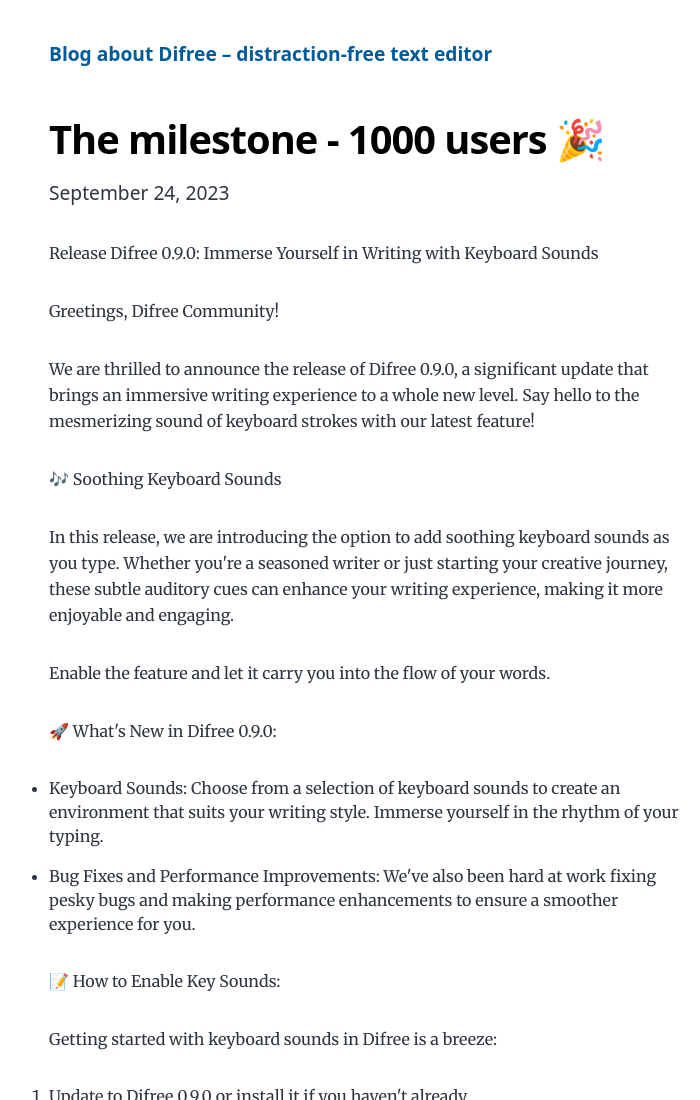
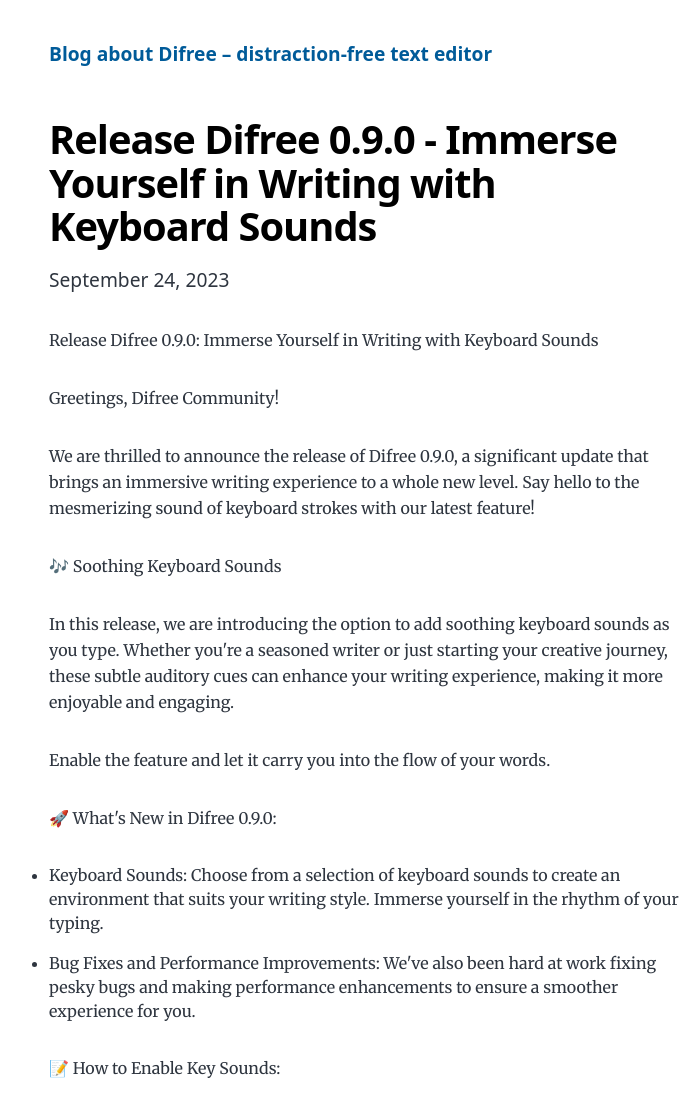
Before and after one commit to jaal/blog.getdifree.com, a Gatsby site: page /2023-09-24/ in a window 1280 px wide. Shown: the top 1100 px of the page, without its empty margins (275-975 px from the left). Built offline with nearby package versions, Linux system fonts and the light colour scheme; Gatsby itself is replaced by a stand-in of ours.

Commit message:
Update index.md

```diff
--- a/content/blog/2023-09-24/index.md
+++ b/content/blog/2023-09-24/index.md
@@ -1,5 +1,5 @@
 ---
-title: The milestone - 1000 users 🎉
+title: Release Difree 0.9.0 - Immerse Yourself in Writing with Keyboard Sounds
 description: "We are thrilled to announce the release of Difree 0.9.0, a significant update that brings an immersive writing experience to a whole new level. Say hello to the mesmerizing sound of keyboard strokes with our latest feature!"
 image:
 date: "2023-09-24"
```
